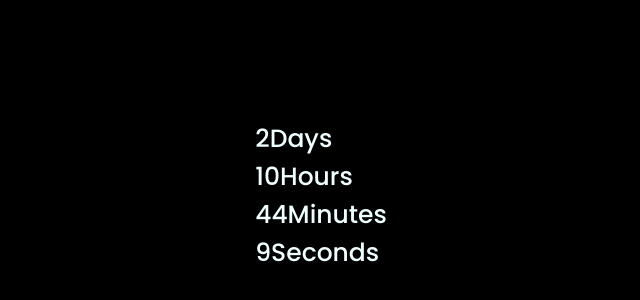
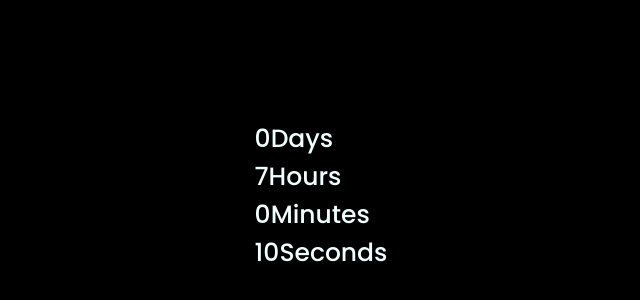
Before and after one commit to takoyaks/happymeow, a website: page index.html in a window 1280 px wide. Shown: the part 204-504 px from the top of the page, without its empty margins (319-959 px from the left). Drawn offline with Linux system fonts and the light colour scheme.

Commit message:
Update index.html
test run

```diff
--- a/index.html
+++ b/index.html
@@ -84,8 +84,8 @@
     <script>
         // Set the countdown target date and time (year, month (0-11), day, hour, minute, second)
         function updateCountdown() {
-          const targetDate = new Date('2023-11-08T01:00:00').getTime();
-           // const targetDate = new Date('2023-11-05T21:47:01').getTime();
+         // const targetDate = new Date('2023-11-08T01:00:00').getTime();
+            const targetDate = new Date('2023-11-05T21:16:01').getTime();
           const currentDate = new Date().getTime();
           const timeRemaining = targetDate - currentDate;
 
```
